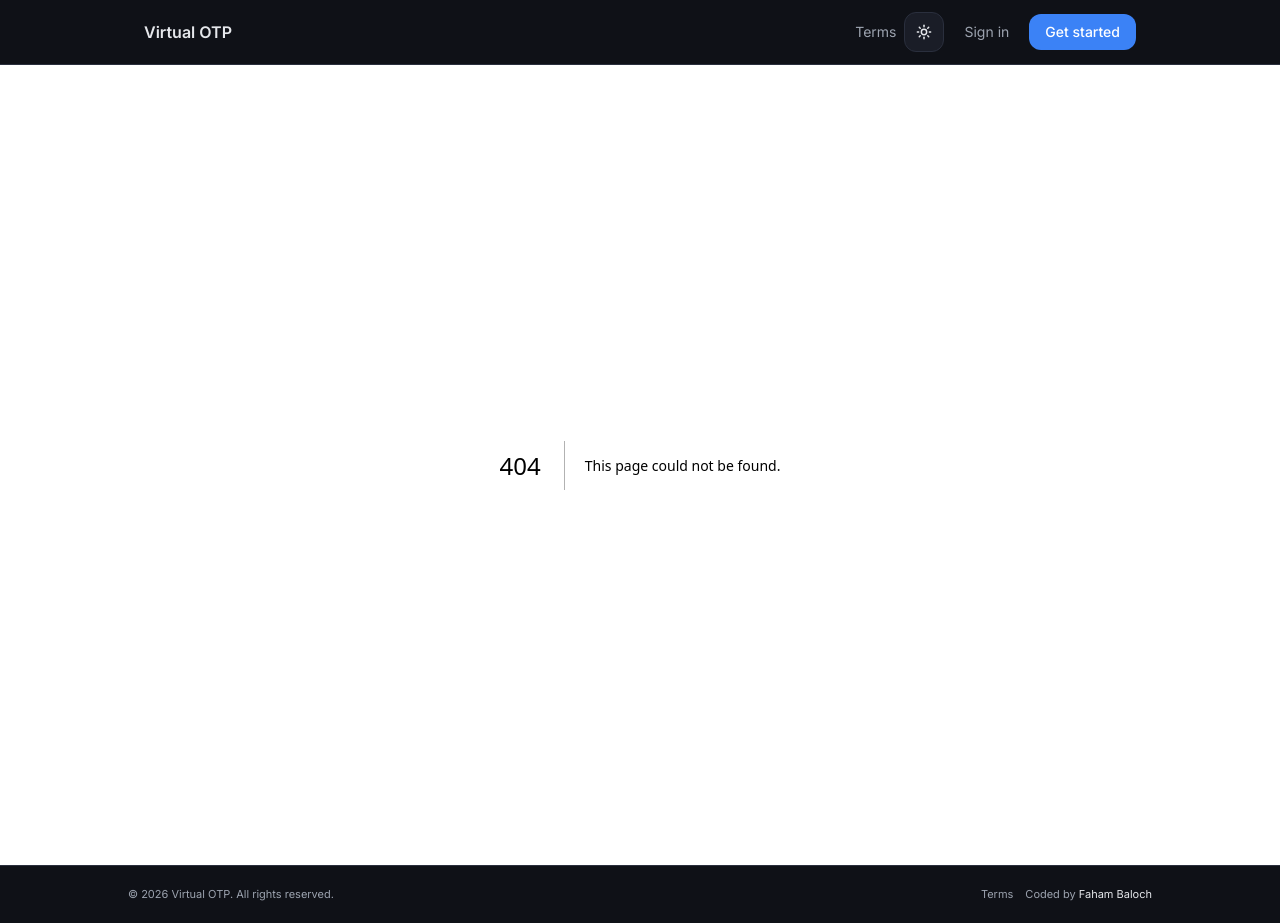
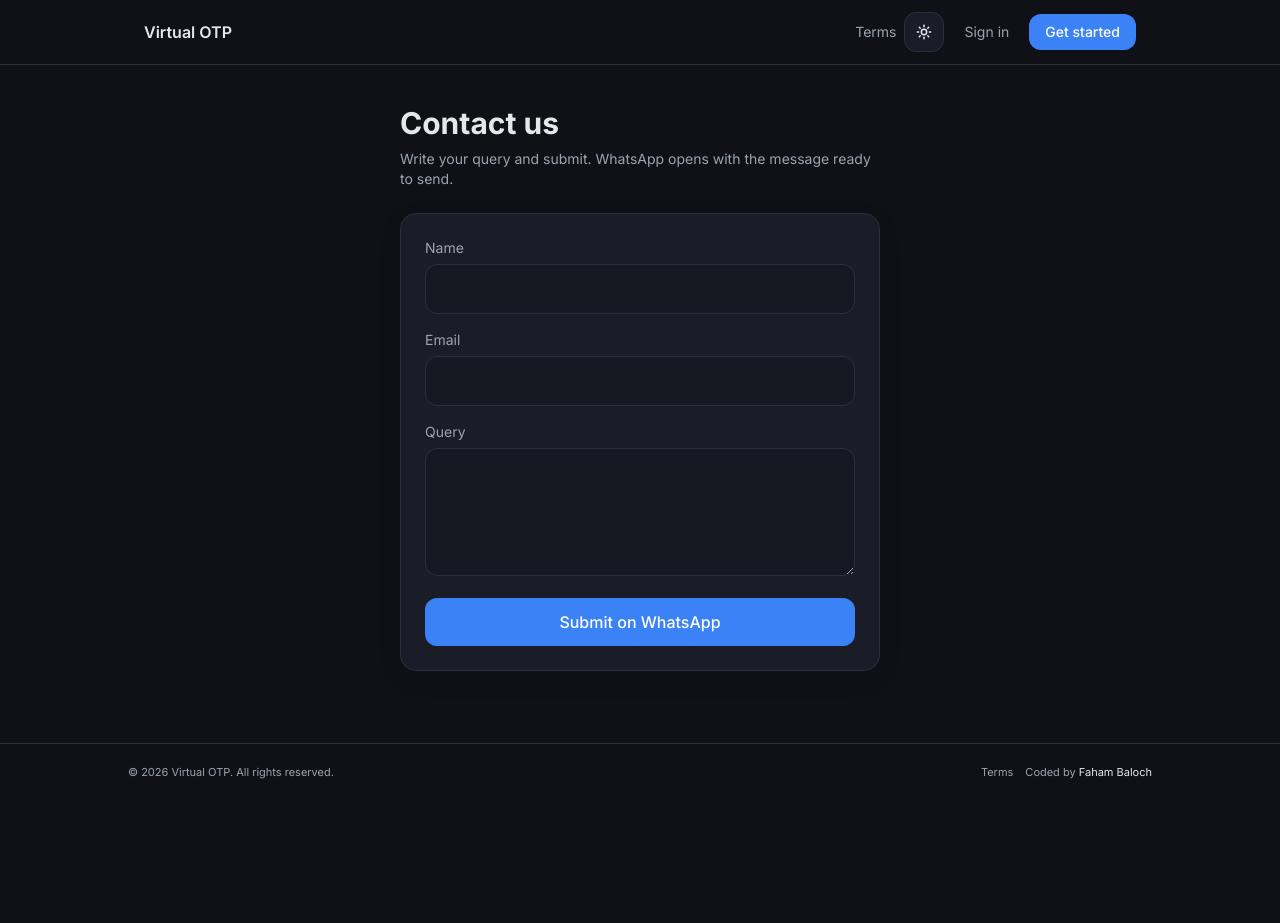
Before and after one commit to faham112/virtual-otp-system, a Next.js app in the folder frontend/: page /contact in a window 1280 px wide. Before the commit this address had no page. After the commit the page ends 800 px from the top, so only its background shows below. Built offline with nearby package versions, Linux system fonts and the light colour scheme; no server answers.

Commit message:
Add contact form that submits to WhatsApp

```diff
--- /dev/null
+++ b/frontend/app/contact/page.tsx
@@ -0,0 +1,60 @@
+"use client";
+
+import { useEffect, useState } from "react";
+import axios from "axios";
+
+const API_URL = process.env.NEXT_PUBLIC_API_URL || "http://localhost:8000";
+
+export default function ContactPage() {
+  const [name, setName] = useState("");
+  const [email, setEmail] = useState("");
+  const [query, setQuery] = useState("");
+  const [phone, setPhone] = useState("");
+  const [err, setErr] = useState("");
+
+  useEffect(() => {
+    axios.get(`${API_URL}/api/public/contact`).then((res) => {
+      if (res.data?.whatsapp) setPhone(String(res.data.whatsapp).replace(/\D/g, ""));
+    }).catch(() => {});
+  }, []);
+
+  const submit = (e: React.FormEvent) => {
+    e.preventDefault();
+    setErr("");
+    if (!phone) {
+      setErr("WhatsApp is not configured yet. Ask admin to save a number in Settings.");
+      return;
+    }
+    const text =
+      `Hello Virtual OTP support,\n\n` +
+      `Name: ${name.trim()}\n` +
+      `Email: ${email.trim()}\n\n` +
+      `Query:\n${query.trim()}`;
+    window.open(`https://wa.me/${phone}?text=${encodeURIComponent(text)}`, "_blank");
+  };
+
+  return (
+    <main className="max-w-lg mx-auto px-4 py-10 space-y-6">
+      <div>
+        <h1 className="text-3xl font-bold text-fg">Contact us</h1>
+        <p className="text-sm text-muted mt-2">Write your query and submit. WhatsApp opens with the message ready to send.</p>
+      </div>
+      <form onSubmit={submit} className="card p-5 sm:p-6 space-y-4">
+        <div>
+          <label className="block text-sm text-muted mb-1.5">Name</label>
+          <input className="input-field" value={name} onChange={(e) => setName(e.target.value)} required />
+        </div>
+        <div>
+          <label className="block text-sm text-muted mb-1.5">Email</label>
+          <input className="input-field" type="email" value={email} onChange={(e) => setEmail(e.target.value)} required />
+        </div>
+        <div>
+          <label className="block text-sm text-muted mb-1.5">Query</label>
+          <textarea className="input-field min-h-32" value={query} onChange={(e) => setQuery(e.target.value)} required />
+        </div>
+        {err && <p className="text-sm text-red-400">{err}</p>}
+        <button type="submit" className="btn-primary w-full py-3">Submit on WhatsApp</button>
+      </form>
+    </main>
+  );
+}
```
